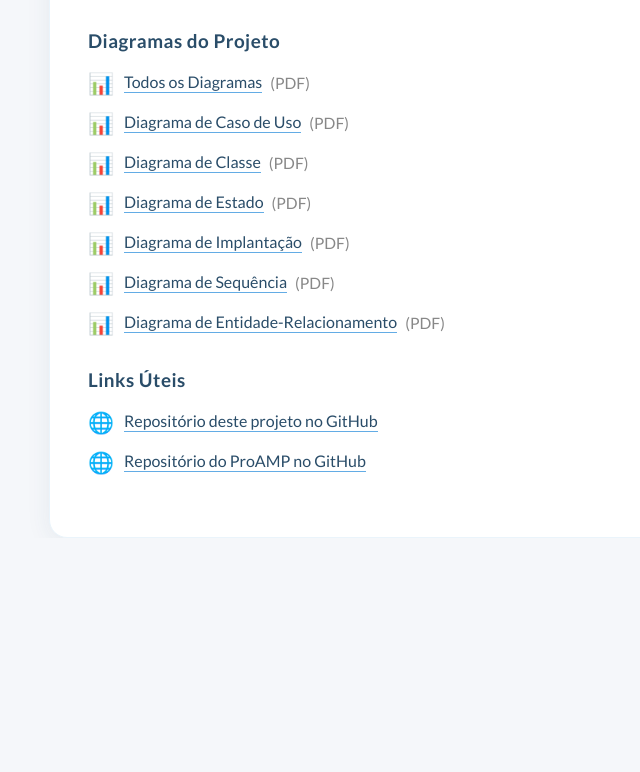
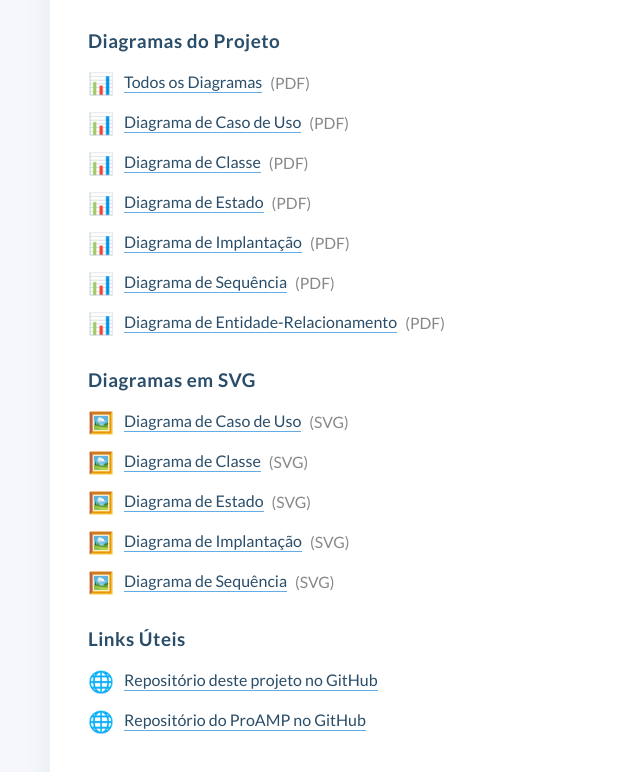
Before and after one commit to luismineo/proamp-docs, a plain HTML site: page index.html in a window 1280 px wide. Shown: the part 532-1304 px from the top of the page, without its empty margins (202-842 px from the left). Before the commit the page ends 1070 px from the top, so only its background shows below. Drawn offline with Linux system fonts and the light colour scheme.

Commit message:
adicao de diagramas em svg

```diff
--- a/index.html
+++ b/index.html
@@ -195,6 +195,34 @@
                     <a href="docs/diagramas/6-diagramas-der.pdf" target="_blank">Diagrama de Entidade-Relacionamento</a>
                     <span class="file-type">(PDF)</span>
                 </li>
+
+                <h2 class="section-title">Diagramas em SVG</h2>
+
+                <li>
+                    <span class="icon">🖼️</span>
+                    <a href="docs/diagramas/svg/svg-diagrama-caso-de-uso.svg" target="_blank">Diagrama de Caso de Uso</a>
+                    <span class="file-type">(SVG)</span>
+                </li>
+                <li>
+                    <span class="icon">🖼️</span>
+                    <a href="docs/diagramas/svg/svg-diagrama-de-classe.svg" target="_blank">Diagrama de Classe</a>
+                    <span class="file-type">(SVG)</span>
+                </li>
+                <li>
+                    <span class="icon">🖼️</span>
+                    <a href="docs/diagramas/svg/svg-diagrama-de-estado.svg" target="_blank">Diagrama de Estado</a>
+                    <span class="file-type">(SVG)</span>
+                </li>
+                <li>
+                    <span class="icon">🖼️</span>
+                    <a href="docs/diagramas/svg/svg-diagrama-de-implantacao.svg" target="_blank">Diagrama de Implantação</a>
+                    <span class="file-type">(SVG)</span>
+                </li>
+                <li>
+                    <span class="icon">🖼️</span>
+                    <a href="docs/diagramas/svg/svg-diagrama-de-sequencia.svg" target="_blank">Diagrama de Sequência</a>
+                    <span class="file-type">(SVG)</span>
+                </li>
             </ul>
         </div>
     </div>
```
Also changed, not shown: docs/diagramas/svg/svg-diagrama-caso-de-uso.svg (added), docs/diagramas/svg/svg-diagrama-de-classe.svg (added), docs/diagramas/svg/svg-diagrama-de-estado.svg (added), docs/diagramas/svg/svg-diagrama-de-implantacao.svg (added), docs/diagramas/svg/svg-diagrama-de-sequencia.svg (added).
